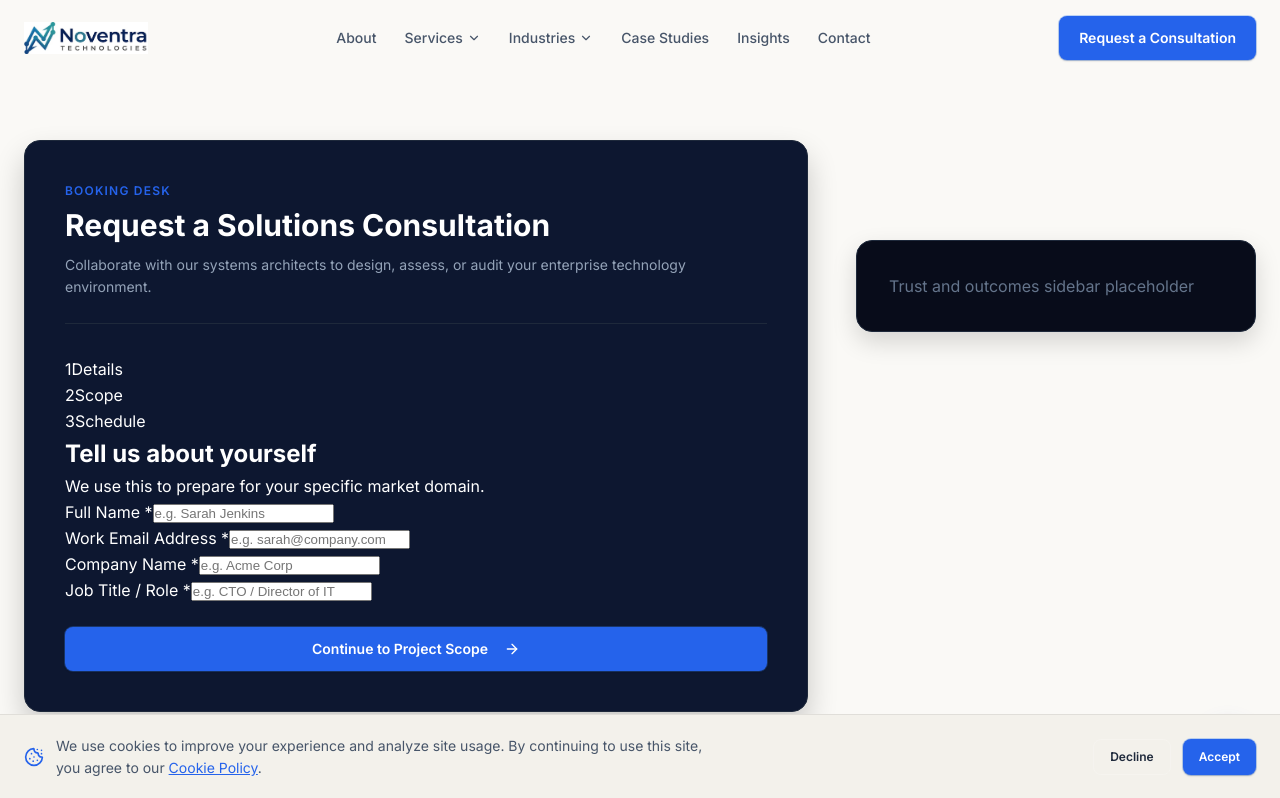
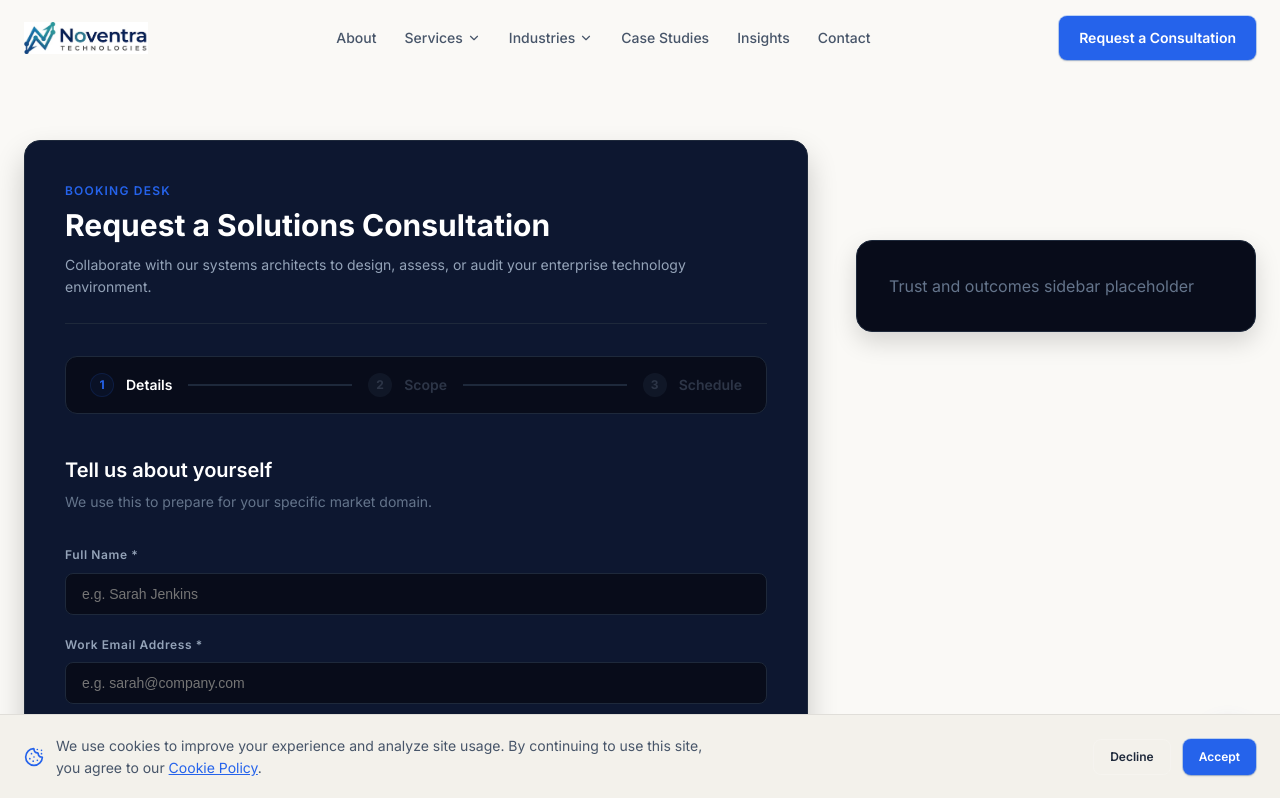
Before and after one commit to devlinuskibet/Noventra, a Next.js app: page /contact/consultation in a window 1280 px wide. Shown: the top 798 px of the page. Built offline with nearby package versions, Linux system fonts and the light colour scheme.

Commit message:
Commit 8: Add rich styling, transitions, and hover animations in page.module.css

```diff
--- a/src/app/contact/consultation/page.module.css
+++ b/src/app/contact/consultation/page.module.css
@@ -72,6 +72,323 @@
   box-shadow: 0 10px 25px rgba(0, 0, 0, 0.15);
 }
 
+/* Steps Indicator */
+.stepsIndicator {
+  display: flex;
+  align-items: center;
+  gap: var(--space-4);
+  margin-bottom: var(--space-10);
+  background: #080c1a;
+  padding: var(--space-4) var(--space-6);
+  border-radius: var(--radius-lg);
+  border: 1px solid #1e293b;
+}
+
+.indicatorStep {
+  display: flex;
+  align-items: center;
+  gap: var(--space-3);
+  opacity: 0.4;
+  transition: all var(--transition-base);
+}
+
+.stepNum {
+  width: 24px;
+  height: 24px;
+  border-radius: 50%;
+  background: #1e293b;
+  color: #64748b;
+  display: flex;
+  align-items: center;
+  justify-content: center;
+  font-size: var(--font-size-xs);
+  font-weight: 700;
+  border: 1px solid transparent;
+}
+
+.stepLabel {
+  font-size: var(--font-size-sm);
+  font-weight: 600;
+  color: #64748b;
+}
+
+.stepActive {
+  opacity: 1;
+}
+
+.stepActive .stepNum {
+  background: var(--color-accent-subtle);
+  color: var(--color-accent);
+  border-color: var(--color-accent-border);
+}
+
+.stepActive .stepLabel {
+  color: var(--color-white);
+}
+
+.stepCompleted .stepNum {
+  background: rgba(16, 185, 129, 0.2);
+  color: #10b981;
+  border-color: rgba(16, 185, 129, 0.4);
+}
+
+.indicatorLine {
+  flex: 1;
+  height: 2px;
+  background: #1e293b;
+}
+
+/* Step Pane & Inputs */
+.stepPane {
+  animation: fadeIn 0.4s ease both;
+}
+
+.stepTitle {
+  font-size: var(--font-size-lg);
+  font-weight: 600;
+  margin-bottom: var(--space-1);
+  color: var(--color-white);
+}
+
+.stepSubtitle {
+  font-size: var(--font-size-sm);
+  color: #64748b;
+  margin-bottom: var(--space-8);
+}
+
+.inputGroup {
+  margin-bottom: var(--space-5);
+  display: flex;
+  flex-direction: column;
+  gap: var(--space-2);
+}
+
+.inputGrid {
+  display: grid;
+  grid-template-columns: 1fr 1fr;
+  gap: var(--space-4);
+}
+
+.label {
+  font-size: var(--font-size-xs);
+  font-weight: 600;
+  color: #94a3b8;
+  letter-spacing: var(--letter-spacing-wide);
+}
+
+.input {
+  background: #080c1a;
+  border: 1px solid #1e293b;
+  border-radius: var(--radius-md);
+  padding: var(--space-3) var(--space-4);
+  color: var(--color-white);
+  font-size: var(--font-size-sm);
+  transition: all var(--transition-fast);
+}
+
+.input:focus {
+  border-color: var(--color-accent);
+  outline: none;
+  box-shadow: 0 0 0 2px rgba(59, 130, 246, 0.15);
+}
+
+.inputError {
+  border-color: #ef4444 !important;
+}
+
+.errorText {
+  color: #ef4444;
+  font-size: var(--font-size-xs);
+  font-weight: 500;
+}
+
+/* Step 2 services select cards */
+.servicesGrid {
+  display: grid;
+  grid-template-columns: 1fr 1fr;
+  gap: var(--space-4);
+}
+
+.serviceSelectCard {
+  background: #080c1a;
+  border: 1px solid #1e293b;
+  border-radius: var(--radius-lg);
+  padding: var(--space-5);
+  display: flex;
+  gap: var(--space-4);
+  cursor: pointer;
+  text-align: left;
+  transition: all var(--transition-fast);
+  width: 100%;
+}
+
+.serviceSelectCard:hover {
+  border-color: #3b82f6;
+  background: #0d1730;
+}
+
+.serviceSelectCardActive {
+  border-color: #3b82f6 !important;
+  background: #11224d !important;
+  box-shadow: 0 0 15px rgba(59, 130, 246, 0.15);
+}
+
+.cardIndicator {
+  width: 16px;
+  height: 16px;
+  border-radius: var(--radius-sm);
+  border: 2px solid #1e293b;
+  display: inline-block;
+  flex-shrink: 0;
+  margin-top: 3px;
+  position: relative;
+}
+
+.serviceSelectCardActive .cardIndicator {
+  background: #3b82f6;
+  border-color: #3b82f6;
+}
+
+.serviceSelectCardActive .cardIndicator::after {
+  content: '✓';
+  position: absolute;
+  top: 50%;
+  left: 50%;
+  transform: translate(-50%, -50%);
+  color: var(--color-white);
+  font-size: 10px;
+  font-weight: bold;
+}
+
+.cardContent {
+  display: flex;
+  flex-direction: column;
+  gap: 1px;
+}
+
+.cardTitle {
+  font-size: var(--font-size-sm);
+  font-weight: 600;
+  color: var(--color-white);
+}
+
+.cardDesc {
+  font-size: var(--font-size-xs);
+  color: #64748b;
+  margin: 0;
+  line-height: var(--line-height-relaxed);
+}
+
+/* Step 3 scheduling styles */
+.calendarStrip {
+  display: flex;
+  gap: var(--space-3);
+  margin-bottom: var(--space-6);
+  overflow-x: auto;
+  padding-bottom: var(--space-2);
+}
+
+.calendarStrip::-webkit-scrollbar {
+  height: 4px;
+}
+.calendarStrip::-webkit-scrollbar-thumb {
+  background: #1e293b;
+  border-radius: var(--radius-full);
+}
+
+.calendarDayCard {
+  flex: 1;
+  min-width: 80px;
+  background: #080c1a;
+  border: 1px solid #1e293b;
+  border-radius: var(--radius-md);
+  padding: var(--space-3) var(--space-2);
+  display: flex;
+  flex-direction: column;
+  align-items: center;
+  gap: 2px;
+  cursor: pointer;
+  transition: all var(--transition-fast);
+}
+
+.calendarDayCard:hover {
+  border-color: #3b82f6;
+  background: #0d1730;
+}
+
+.calendarDayCardActive {
+  border-color: #3b82f6 !important;
+  background: #11224d !important;
+  box-shadow: 0 0 12px rgba(59, 130, 246, 0.12);
+}
+
+.dayLabel {
+  font-size: var(--font-size-xs);
+  color: #64748b;
+  text-transform: uppercase;
+  font-weight: 600;
+}
+
+.dateLabel {
+  font-size: var(--font-size-lg);
+  font-weight: 700;
+  color: var(--color-white);
+}
+
+.monthLabel {
+  font-size: var(--font-size-xs);
+  color: #64748b;
+}
+
+.subHeading {
+  font-size: var(--font-size-sm);
+  font-weight: 600;
+  color: #94a3b8;
+  margin-bottom: var(--space-4);
+  letter-spacing: var(--letter-spacing-wide);
+}
+
+.timeSlotsGrid {
+  display: grid;
+  grid-template-columns: repeat(5, 1fr);
+  gap: var(--space-2);
+}
+
+.timeSlotButton {
+  background: #080c1a;
+  border: 1px solid #1e293b;
+  border-radius: var(--radius-sm);
+  padding: var(--space-2) var(--space-3);
+  color: var(--color-white);
+  font-size: var(--font-size-xs);
+  font-family: monospace;
+  cursor: pointer;
+  transition: all var(--transition-fast);
+  width: 100%;
+}
+
+.timeSlotButton:hover {
+  border-color: #3b82f6;
+  background: #0d1730;
+}
+
+.timeSlotButtonActive {
+  background: #3b82f6 !important;
+  border-color: #3b82f6 !important;
+  color: var(--color-white) !important;
+}
+
+@keyframes fadeIn {
+  from {
+    opacity: 0;
+    transform: translateY(4px);
+  }
+  to {
+    opacity: 1;
+    transform: translateY(0);
+  }
+}
+
 /* Responsive grid rules */
 @media (max-width: 1024px) {
   .layoutWrapper {
@@ -92,4 +409,17 @@
   .formPanel {
     padding: var(--space-6);
   }
+
+  .inputGrid {
+    grid-template-columns: 1fr;
+    gap: 0;
+  }
+
+  .servicesGrid {
+    grid-template-columns: 1fr;
+  }
+
+  .timeSlotsGrid {
+    grid-template-columns: repeat(3, 1fr);
+  }
 }
```
